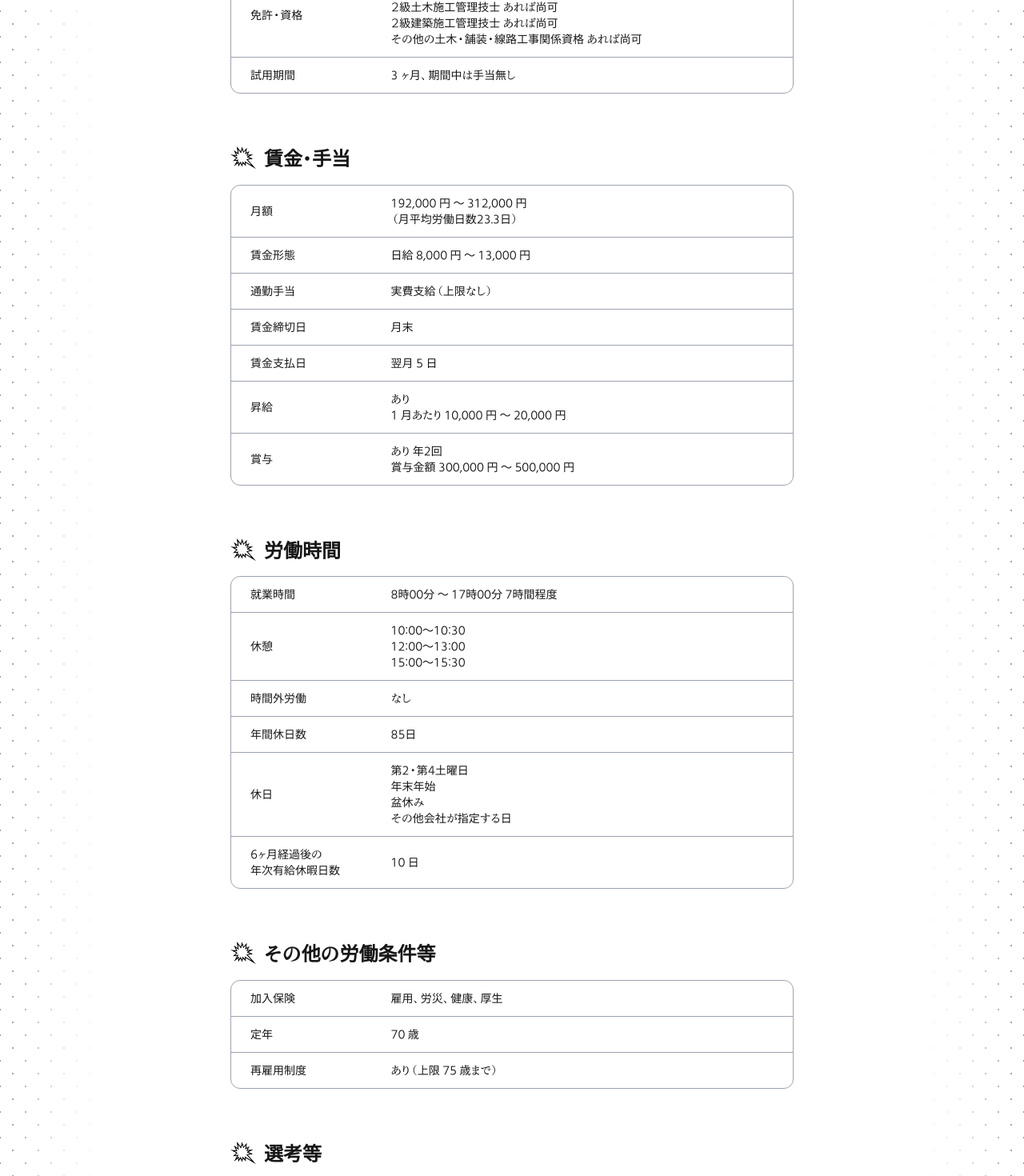
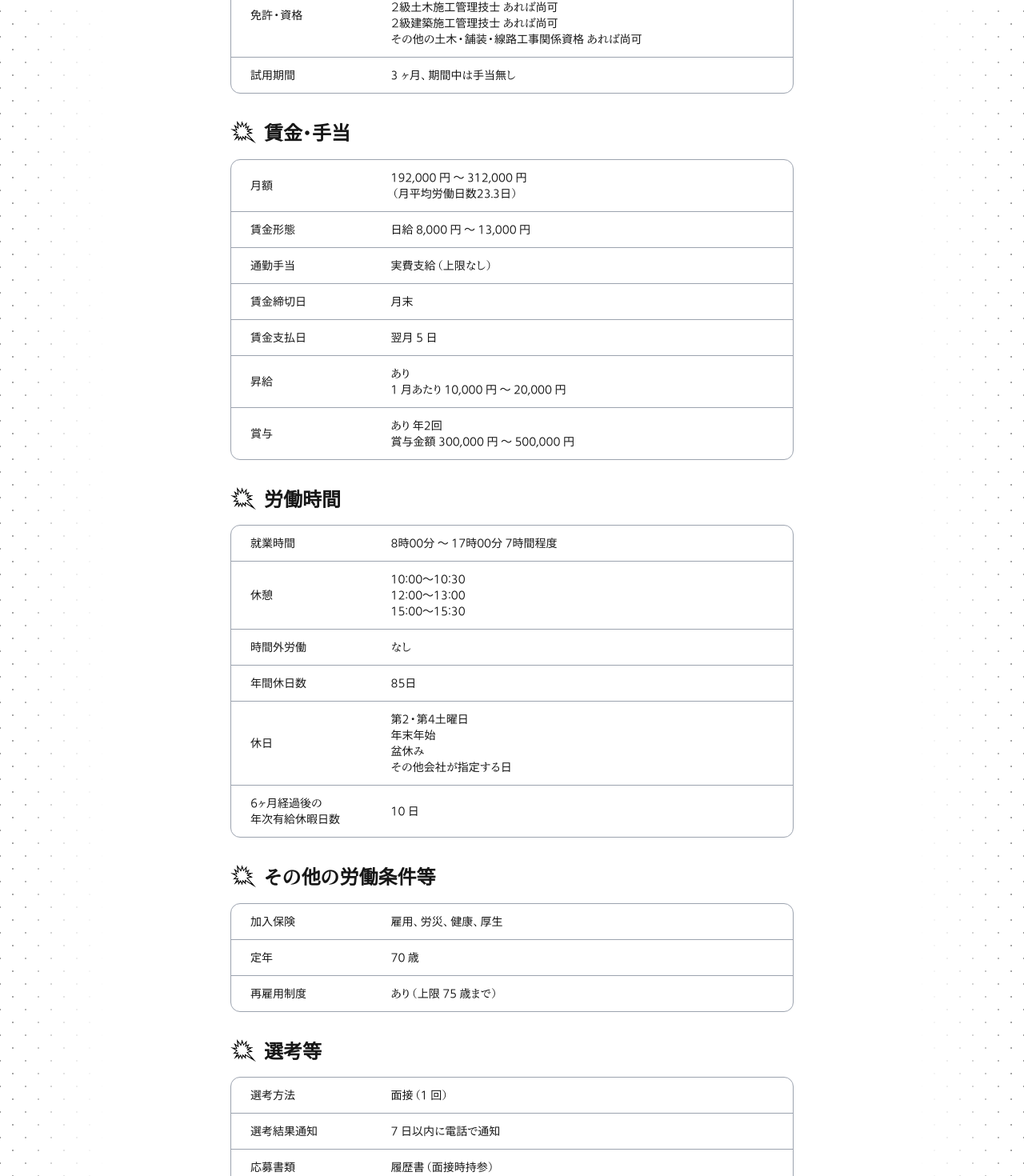
Before and after one commit to nakaken-ltd/nakaken-ltd.github.io, a Next.js app: page /recruit in a window 1280 px wide. Shown: the part 1330-2800 px from the top of the page at 80% size. Built offline with nearby package versions, Linux system fonts and the light colour scheme.

Commit message:
Eliminate mt & variable margin between sections

```diff
--- a/app/about/page.tsx
+++ b/app/about/page.tsx
@@ -16,7 +16,7 @@ export default function AboutPage() {
       <div className="shadow-sides bg-white max-w-screen-lg mx-auto">
         <div className="w-auto h-[64px]"></div>
         <div className="max-w-screen-lg m-auto">
-          <div className="block relative w-full">
+          <div className="block relative w-full mb-[var(--section-mb-sm)] md:mb-[var(--section-mb-md)]">
             <Image
               src={bang}
               alt="背景"
@@ -31,7 +31,8 @@ export default function AboutPage() {
             />
           </div>
           <div className="max-w-screen-md m-auto pr-8 pl-8">
-            <div className="mt-8 mb-4">
+            <div className="mb-[var(--section-mb-sm)] md:mb-[var(--section-mb-md)]">
+              <div className="mb-4">
                 <Image
                   src={header}
                   alt="ヘッダ"
@@ -41,7 +42,6 @@ export default function AboutPage() {
                 />
                 <span className="align-[-6px] text-2xl font-bold">企業情報</span>
               </div>
-
               <div className="w-full relative rounded-xl border border-gray-400">
               <table className="w-full text-sm text-left rtl:text-right text-body">
                 <tbody>
@@ -79,8 +79,10 @@ export default function AboutPage() {
                 </tbody>
               </table>
             </div>
+            </div>
 
-            <div className="mt-16 mb-4">
+            <div className="mb-[var(--section-mb-sm)] md:mb-[var(--section-mb-md)]">
+              <div className="mb-4">
                 <Image
                   src={header}
                   alt="ヘッダ"
@@ -94,7 +96,9 @@ export default function AboutPage() {
               <li>1982年6月 ─ 有限会社中原建設工業 創業</li>
               <li>1922年6月 ─ 創業40年達成</li>
             </ul>
-            <div className="mt-16 mb-4">
+            </div>
+
+            <div className="mb-[var(--section-mb-sm)] md:mb-[var(--section-mb-md)]">
               <div className="mb-4">
                 <Image
                   src={header}
@@ -137,7 +141,7 @@ export default function AboutPage() {
               <p className="mb-4">
                 仕事の目的は、人生を楽しむこと！そしてその為に、みんなで楽しく仕事をこなしてしっかり利益を出していくことをモットーにしています。
               </p>
-              <p className="mb-4">
+              <p>
                 今日を楽しめる方、連絡待ってます。是非一緒に働きましょう！
               </p>
             </div>
--- a/app/components/WorksItem.tsx
+++ b/app/components/WorksItem.tsx
@@ -33,7 +33,7 @@ export default function WorksItem({ title, paragraphs }: Item) {
 
   return (
     <div>
-      <div className="mt-8 mb-8">
+      <div className="mb-4">
         <Image
           src={header}
           alt={title}
--- a/app/globals.css
+++ b/app/globals.css
@@ -5,6 +5,9 @@
 :root {
   --background: #ffffff;
   --foreground: #171717;
+
+  --section-mb-sm: 1.5rem;
+  --section-mb-md: 2rem;
 }
 
 @media (prefers-color-scheme: dark) {
--- a/app/recruit/page.tsx
+++ b/app/recruit/page.tsx
@@ -14,7 +14,7 @@ export default function RecruitPage() {
       <div className="shadow-sides bg-white max-w-screen-lg mx-auto">
         <div className="w-auto h-[64px]"></div>
         <div className="max-w-screen-lg m-auto">
-          <div className="block relative w-full">
+          <div className="block relative w-full mb-[var(--section-mb-sm)] md:mb-[var(--section-mb-md)]">
             <Image
               src={bang}
               alt="背景"
@@ -29,7 +29,8 @@ export default function RecruitPage() {
             />
           </div>
           <div className="max-w-screen-md m-auto pr-8 pl-8">
-            <div className="mt-8 mb-4">
+            <div className="mb-[var(--section-mb-sm)] md:mb-[var(--section-mb-md)]">
+              <div className="mb-4">
                 <Image
                   src={header}
                   alt="ヘッダ"
@@ -139,8 +140,10 @@ export default function RecruitPage() {
                 </tbody>
               </table>
             </div>
+            </div>
 
-            <div className="mt-16 mb-4">
+            <div className="mb-[var(--section-mb-sm)] md:mb-[var(--section-mb-md)]">
+              <div className="mb-4">
                 <Image
                   src={header}
                   alt="ヘッダ"
@@ -187,8 +190,10 @@ export default function RecruitPage() {
                 </tbody>
               </table>
             </div>
+            </div>
 
-            <div className="mt-16 mb-4">
+            <div className="mb-[var(--section-mb-sm)] md:mb-[var(--section-mb-md)]">
+              <div className="mb-4">
                 <Image
                   src={header}
                   alt="ヘッダ"
@@ -231,8 +236,10 @@ export default function RecruitPage() {
                 </tbody>
               </table>
             </div>
+            </div>
 
-            <div className="mt-16 mb-4">
+            <div className="mb-[var(--section-mb-sm)] md:mb-[var(--section-mb-md)]">
+              <div className="mb-4">
                 <Image
                   src={header}
                   alt="ヘッダ"
@@ -263,8 +270,10 @@ export default function RecruitPage() {
                 </tbody>
               </table>
             </div>
+            </div>
 
-            <div className="mt-16 mb-4">
+            <div className="mb-[var(--section-mb-sm)] md:mb-[var(--section-mb-md)]">
+              <div className="mb-4">
                 <Image
                   src={header}
                   alt="ヘッダ"
@@ -311,6 +320,7 @@ export default function RecruitPage() {
                 </tbody>
               </table>
             </div>
+            </div>
 
             <div className="mb-16">
               <p className="text-sm">※上記はハローワークに公開した 2025 年 9 月 3
--- a/app/works/page.tsx
+++ b/app/works/page.tsx
@@ -133,7 +133,7 @@ export default function WorksPage() {
       <div className="shadow-sides bg-white max-w-screen-lg mx-auto">
         <div className="w-auto h-[64px]"></div>
         <div className="max-w-screen-lg m-auto">
-          <div className="block relative w-full">
+          <div className="block relative w-full mb-[var(--section-mb-sm)] md:mb-[var(--section-mb-md)]">
             <Image
               src={bang}
               alt="背景"
@@ -147,7 +147,7 @@ export default function WorksPage() {
               style={{margin: 'auto', position: 'absolute', top: '50%', left: '50%', transform: 'translate(-50%,-50%)'}}
             />
           </div>
-          <div className="max-w-screen-md mt-4 m-auto pr-8 pl-8">
+          <div className="max-w-screen-md m-auto pr-8 pl-8">
             {items.map((c, i) => (
               <WorksItem key={i} {...c} />
             ))}
```
Lines whose indentation alone changed are shown as unchanged.
